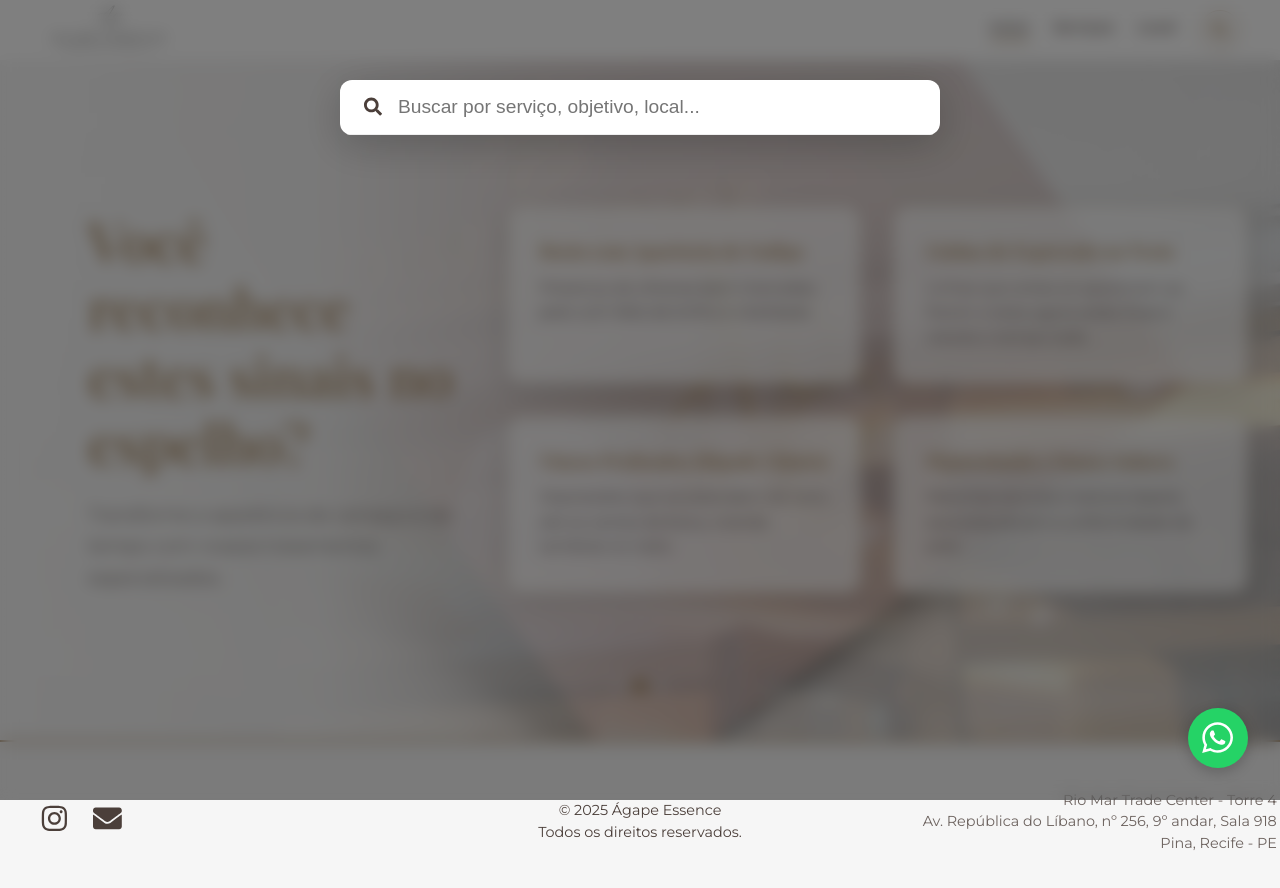
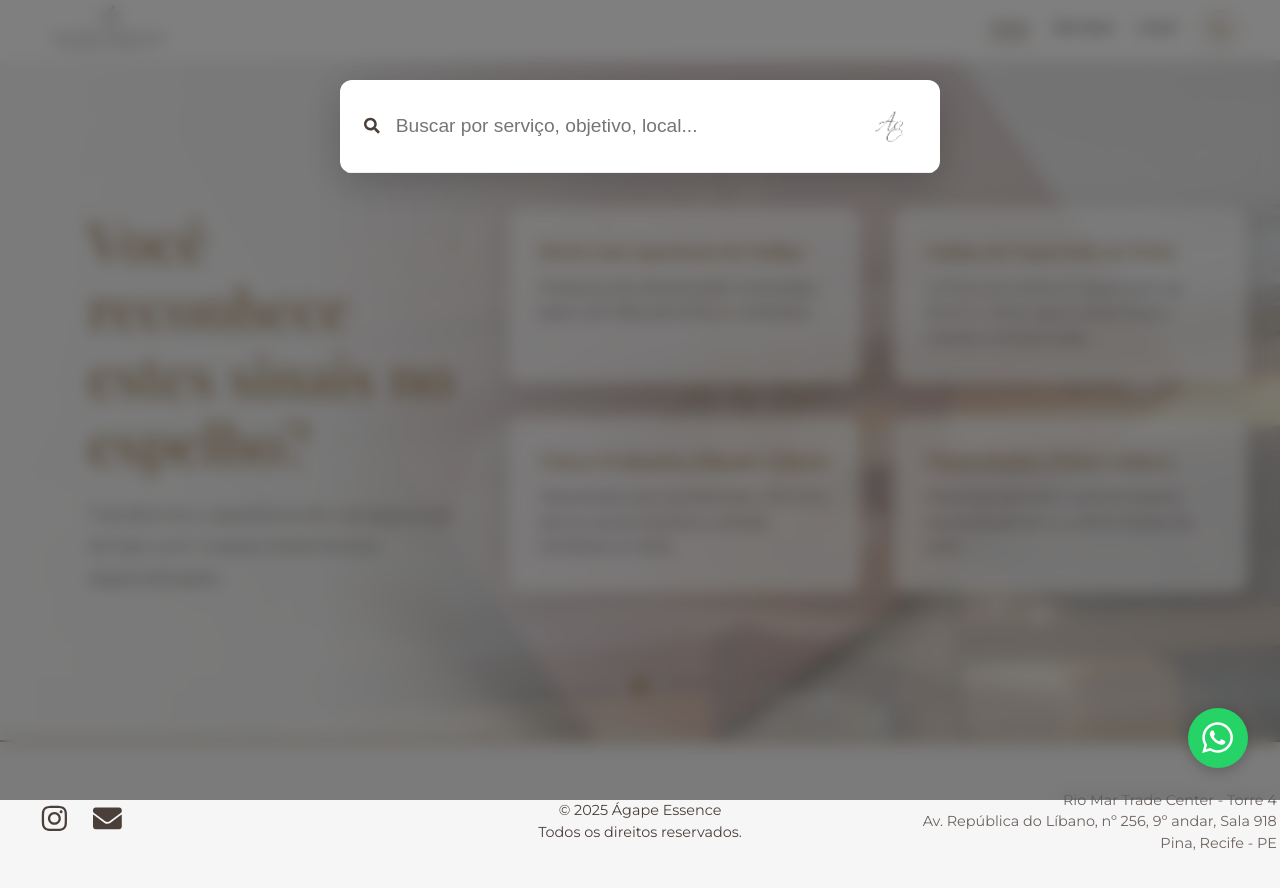
Before and after one commit to Henrilsm/agape-essence, a Next.js app: page / in a window 1280 px wide. Both pictures are taken after a click on the button 1220 px from the left and 29 px from the top of the page. Shown: the top 888 px of the page. Built offline with nearby package versions, Linux system fonts and the light colour scheme.

Commit message:
Logo barra de pesquisa

```diff
--- a/components/SearchOverlay.js
+++ b/components/SearchOverlay.js
@@ -2,6 +2,7 @@
 
 import { useState, useEffect } from "react";
 import Link from "next/link";
+import Image from "next/image";
 import { FaSearch } from "react-icons/fa";
 import styles from "./SearchOverlay.module.css";
 import { allServicos } from "../app/servicos/servicosData";
@@ -61,6 +62,15 @@ export default function SearchOverlay({ isOpen, onClose }) {
             onChange={(e) => setSearchTerm(e.target.value)}
             autoFocus
           />
+          <div className={styles.logoContainer}>
+            <Image
+              src="/LogoPesquisa.png"
+              alt="Ágape Essence Logo"
+              width={40}
+              height={40}
+              className={styles.searchLogo}
+            />
+          </div>
         </div>
         <div className={styles.resultsContainer}>
           {results.length > 0 && (
--- a/components/SearchOverlay.module.css
+++ b/components/SearchOverlay.module.css
@@ -46,6 +46,29 @@
   font-weight: 500;
 }
 
+.logoContainer {
+  display: flex;
+  align-items: center;
+  justify-content: center;
+  margin-left: 1rem;
+  padding: 0.5rem;
+  overflow: hidden;
+  width: 60px;
+  height: 60px;
+}
+
+.searchLogo {
+  border-radius: 8px;
+  opacity: 0.8;
+  transition: opacity 0.3s ease;
+  transform: scale(1.5);
+  object-fit: cover;
+}
+
+.searchLogo:hover {
+  opacity: 1;
+}
+
 .resultsContainer {
   overflow-y: auto;
 }
```
Also changed, not shown: public/LogoPesquisa.png (added).
